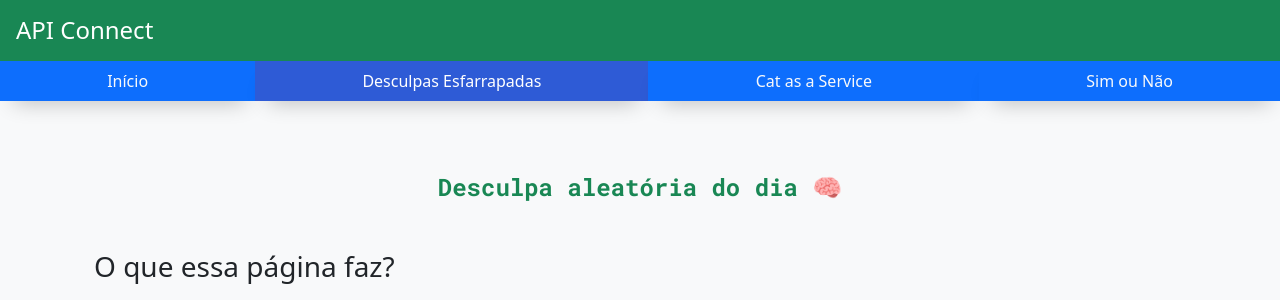
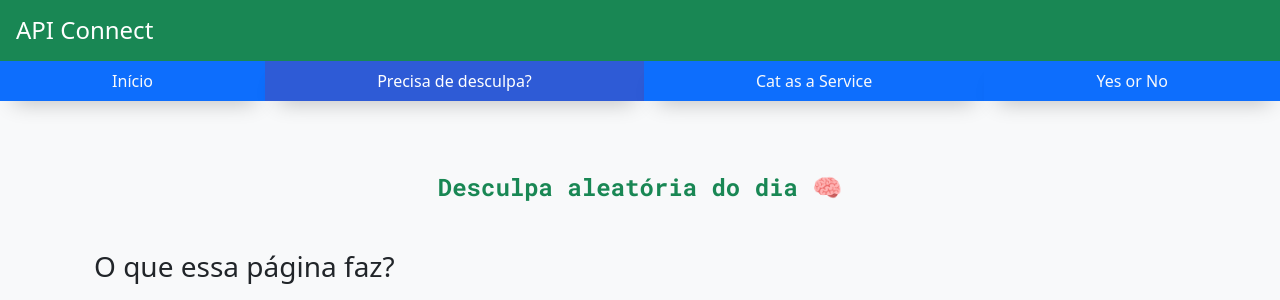
Before and after one commit to wesmth/connect, a Django app: page /joke/ in a window 1280 px wide. Shown: the top 300 px of the page. Run offline with Django 5.2, Linux system fonts and the light colour scheme.

Commit message:
Feito nova alteração para alinhamento da imagem na pagina da api do gato e para reverter a quebra do rodape

```diff
--- a/cat/templates/cat/cat.html
+++ b/cat/templates/cat/cat.html
@@ -26,7 +26,7 @@
     </form>
     </div>
 
-    <div class="container-sm d-block mb-4">
+    <div class="container-sm d-flex justify-content-center mb-4">
         {% if url_cat %}
         <img class="rounded mx-auto d-block mt-5 img-fluid border border-1 border-dark shadow" style="max-width: 500px; max-height: 800px;" src="{{ url_cat }}" alt="Gato bolado">
     {% endif %}
--- a/main/templates/main/base.html
+++ b/main/templates/main/base.html
@@ -26,14 +26,14 @@
                     <a class=" bg-primary text-light nav-link {% if request.path == '/' %}active{% endif %}" href="{% url 'main' %}">Início</a>
                 </li>
                 <li class="nav-item">
-                    <a class=" bg-primary text-light nav-link {% if request.path == '/joke/' %}active{% endif %}" href="{% url 'joke' %}">Desculpas Esfarrapadas</a>
+                    <a class=" bg-primary text-light nav-link {% if request.path == '/joke/' %}active{% endif %}" href="{% url 'joke' %}">Precisa de desculpa?</a>
                 </li>
                 <li class="nav-item">
                     <a class=" bg-primary text-light nav-link {% if request.path == '/cat/' %}active{% endif %}" href="{% url 'cat' %}">Cat as a Service</a>
                 </li>
                 <li class="nav-item">
                     {% url 'make_question' as make_question_url %}
-                    <a class="bg-primary text-light nav-link {% if request.path == make_question_url %}active{% endif %}" href="{{ make_question_url }}">Sim ou Não</a>
+                    <a class="bg-primary text-light nav-link {% if request.path == make_question_url %}active{% endif %}" href="{{ make_question_url }}">Yes or No</a>
 
                 </li>
             </ul>
```
